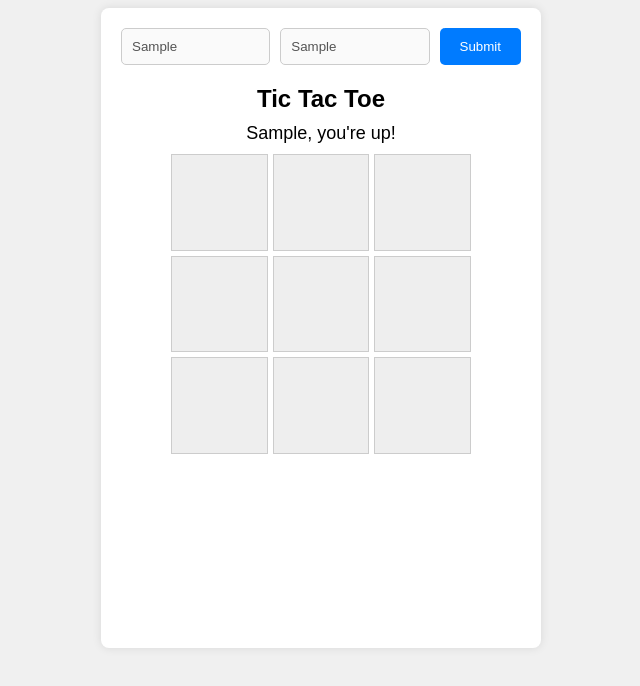
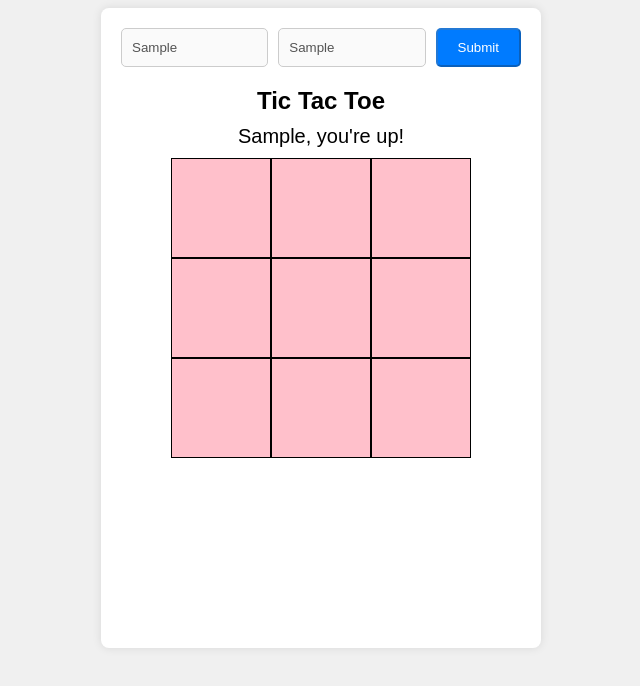
Before and after one commit to acciojob/tictactoe-sandeep-mz, a website: page main.html in a window 1280 px wide. Both pictures are taken after typing "Sample", "Sample" into the empty fields and a click on the button "Submit". Shown: the whole page, without its empty margins (319-959 px from the left). Drawn offline with Linux system fonts and the light colour scheme.

Commit message:
created a submission

```diff
--- a/styles.css
+++ b/styles.css
@@ -33,7 +33,6 @@ button {
     padding: 10px 20px;
     background-color: #007bff;
     color: #fff;
-    border: none;
     border-radius: 5px;
     cursor: pointer;
 }
@@ -44,18 +43,19 @@ h1 {
 }
 
 .message {
-    font-size: 18px;
+    font-size: 20px;
     margin-bottom: 10px;
 }
 
 .board {
     display: grid;
     grid-template-columns: repeat(3, 1fr);
-    gap: 5px;
     width: 100%;
     max-width: 300px;
     margin: 0 auto;
 	height:300px;
+	border-collapse: collapse;
+
 }
 
 .cell {
@@ -63,9 +63,9 @@ h1 {
     justify-content: center;
     align-items: center;
     font-size: 36px;
-    background-color: #eee;
-    border: 1px solid #ccc;
+    background-color: #ffc0cb;
     cursor: pointer;
+	border: 1px solid black;
 }
 
 .cell:hover {
```
